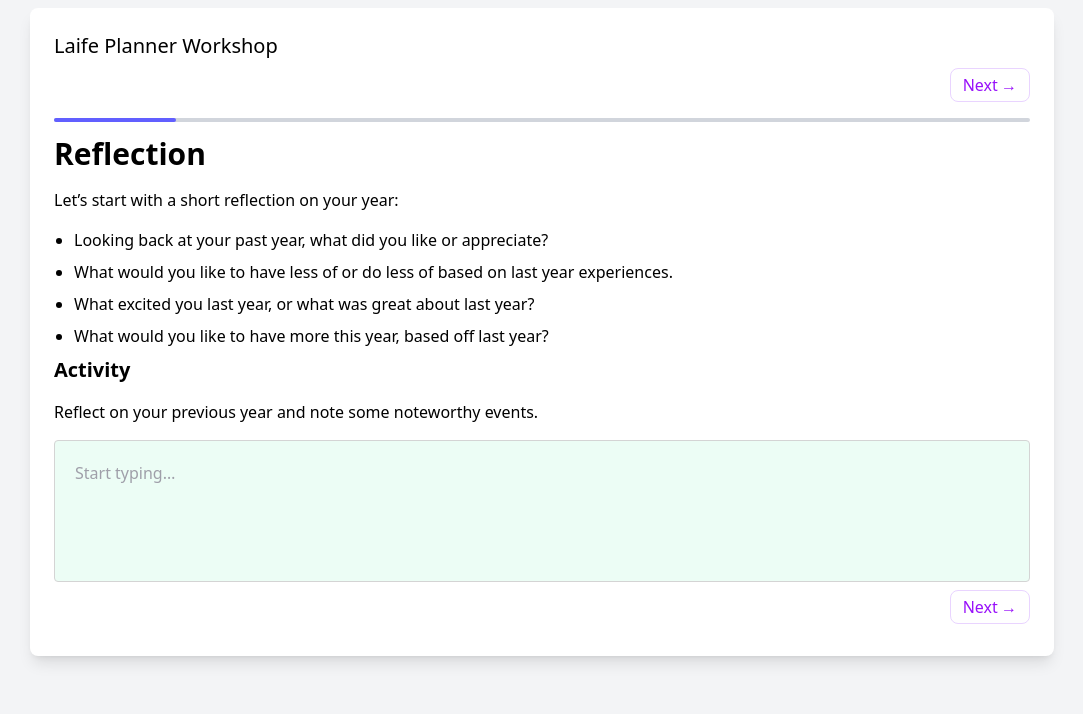
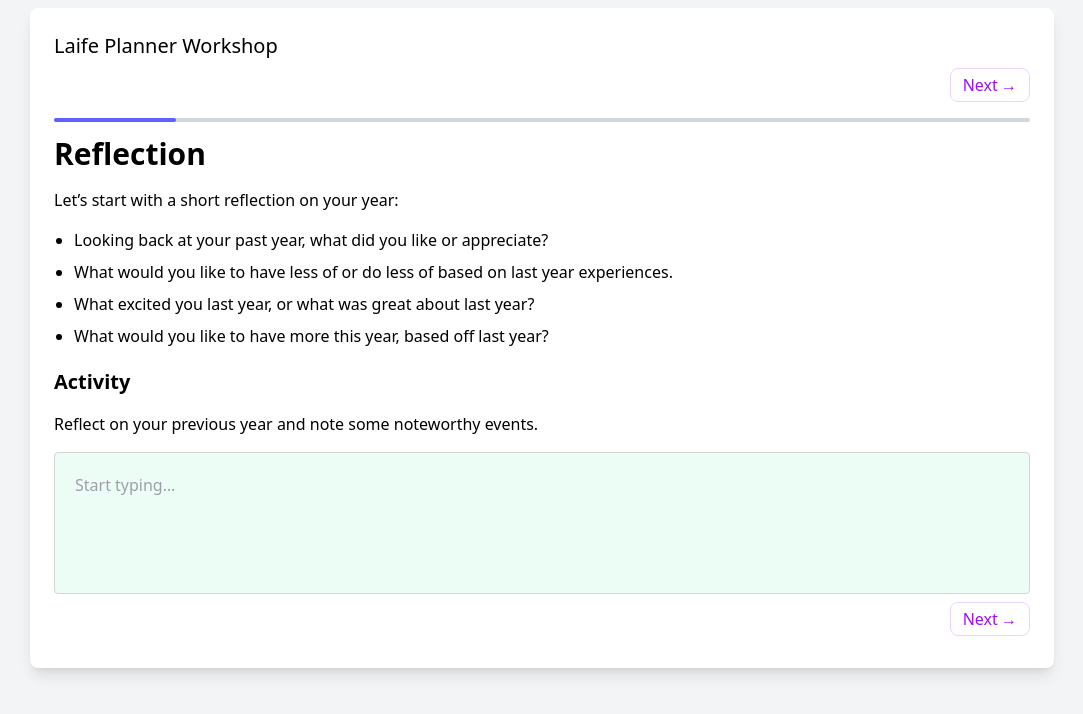
Before and after one commit to lifestride/workshop, a SvelteKit app: page / in a window 1280 px wide. Shown: the top 714 px of the page, without its empty margins (98-1181 px from the left). Built offline with nearby package versions, Linux system fonts and the light colour scheme.

Commit message:
[ENG-22] Add more spacing between the Activity section and the preceding section

```diff
--- a/src/styles/main.css
+++ b/src/styles/main.css
@@ -24,6 +24,10 @@ body > main article > section.two-cols {
 
 body > main article > section.two-cols > header {
     @apply bg-zinc-100 !p-2 col-span-2 font-bold text-center
+}
+
+body > main article > section + section {
+    @apply mt-5;
 }
 
 main > form > nav {
```
